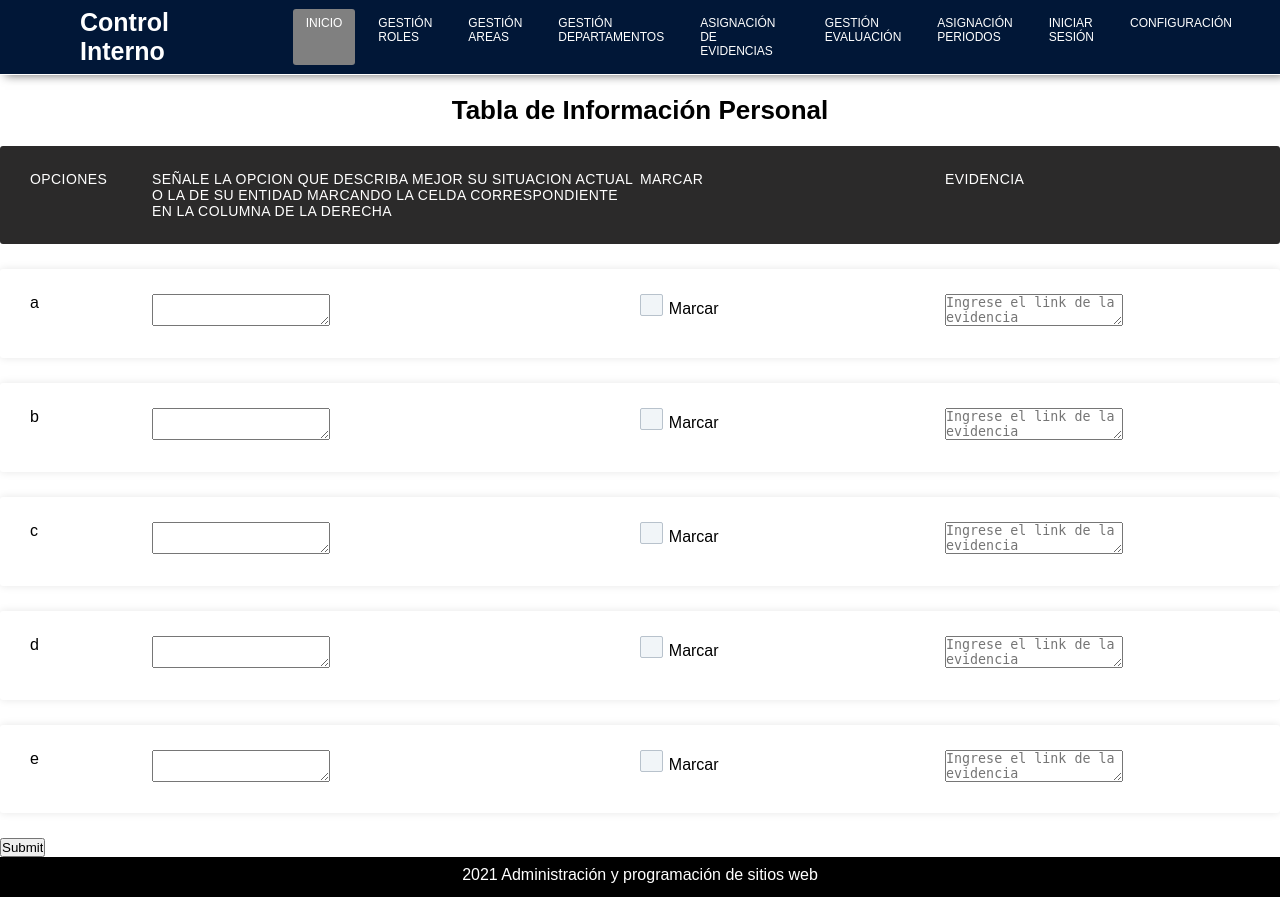
After one commit to AnthonyMora4/Control_Interno, a PHP site: page /Proyecto/responder_evaluacion_view.php in a window 1280 px wide. The commit adds this page. Run offline with PHP 8.4, Linux system fonts and the light colour scheme; some libraries are stand-ins or nearby versions.

Commit message:
Revisa evaluacion UI lista

```diff
--- a/css/estilo_h.css
+++ b/css/estilo_h.css
@@ -29,6 +29,8 @@ body{
     visibility: hidden;
     opacity: 0;
     transition: opacity 1.5s;
+    list-style: none;
+
 }
 
     .submenu li a {
--- a/includes/header.php
+++ b/includes/header.php
@@ -19,8 +19,8 @@
 		<li><a href="#">Asignación de Evidencias</a>
 			<ul class="submenu">
 				<li><a href="#">Crear evaluacion</a></li>
-				<li><a href="#">Responder evaluacion</a></li>
-				<li><a href="#">Revisar Evaluaciones</a></li>
+				<li><a href="responder_evaluacion_view.php">Responder evaluacion</a></li>
+				<li><a href="#">Revisar evaluaciones</a></li>
 			</ul>
 		</li>
 
--- /dev/null
+++ b/responder_evaluacion_view.php
@@ -0,0 +1,59 @@
+<?php include("includes/header.php") ?>
+<link rel="stylesheet" href="css/style.css">
+<link rel="stylesheet" href="css/estilo_checkbox.css">
+<link rel="stylesheet" href="css/estilo_f.css">
+
+<h2>Tabla de Información Personal</h2>
+
+   <ul class="responsive-table">
+     <li class="table-header">
+       <div class="col col-1">Opciones</div>
+       <div class="col col-2">Señale la opcion que describa mejor su situacion actual o la de su entidad marcando la celda correspondiente en la columna de la derecha</div>
+       <div class="col col-3">Marcar</div>
+       <div class="col col-4">Evidencia</div>
+     </li>
+
+     <li class="table-row">
+       <div class="col col-1" data-label="Job Id">a</div>
+       <div class="col col-2" data-label="Customer Name"><textarea name="txt1" id="styled" onfocus="this.value=''; setbg('#e5fff3');" onblur="setbg('white')"></textarea></div>
+       <div class="col col-3" data-label="Payment Status">
+       <label class="b-contain"><span>Marcar</span><input type="checkbox" name="ch1" value="1"><div class="b-input"></div></label>
+       </div>
+       <div class="col col-4" data-label="Amount"><textarea name="txt2" id="styled" onfocus="this.value=''; setbg('#e5fff3');" onblur="setbg('white')"placeholder="Ingrese el link de la evidencia"></textarea></div>
+
+     </li>
+     <li class="table-row">
+       <div class="col col-1" data-label="Job Id">b</div>
+       <div class="col col-2" data-label="Customer Name"><textarea name="txt3" id="styled" onfocus="this.value=''; setbg('#e5fff3');" onblur="setbg('white')"></textarea></div>
+       <div class="col col-3" data-label="Payment Status">
+       <label class="b-contain"><span>Marcar</span><input type="checkbox" name="ch2"  value="1"><div class="b-input"></div></label>
+       </div>
+       <div class="col col-4" data-label="Amount"><textarea name="txt4" id="styled" onfocus="this.value=''; setbg('#e5fff3');" onblur="setbg('white')" placeholder="Ingrese el link de la evidencia"></textarea></div>
+     </li>
+     <li class="table-row">
+       <div class="col col-1" data-label="Job Id">c</div>
+       <div class="col col-2" data-label="Customer Name"><textarea name="txt5" id="styled" onfocus="this.value=''; setbg('#e5fff3');" onblur="setbg('white')"></textarea></div>
+       <div class="col col-3" data-label="Payment Status">
+       <label class="b-contain"><span>Marcar</span><input type="checkbox" name="ch3"  value="1"><div class="b-input"></div></label>
+       </div>
+       <div class="col col-4" data-label="Amount"><textarea name="txt6" id="styled" onfocus="this.value=''; setbg('#e5fff3');" onblur="setbg('white')" placeholder="Ingrese el link de la evidencia"></textarea></div>
+     </li>
+     <li class="table-row">
+       <div class="col col-1" data-label="Job Id">d</div>
+       <div class="col col-2" data-label="Customer Name"><textarea name="txt7" id="styled" onfocus="this.value=''; setbg('#e5fff3');" onblur="setbg('white')" ></textarea></div>
+       <div class="col col-3" data-label="Payment Status">
+       <label class="b-contain"><span>Marcar</span><input type="checkbox" name="ch4"  value="1"><div class="b-input"></div></label>
+       </div>
+       <div class="col col-4" data-label="Amount"><textarea name="txt8" id="styled" onfocus="this.value=''; setbg('#e5fff3');" onblur="setbg('white')" placeholder="Ingrese el link de la evidencia"></textarea></div>
+     </li>
+     <li class="table-row">
+       <div class="col col-1" data-label="Job Id">e</div>
+       <div class="col col-2" data-label="Customer Name"><textarea name="txt9" id="styled" onfocus="this.value=''; setbg('#e5fff3');" onblur="setbg('white')" ></textarea></div>
+       <div class="col col-3" data-label="Payment Status">
+       <label class="b-contain"><span>Marcar</span><input type="checkbox" name="ch5"  value="1"><div class="b-input"></div></label>
+       </div>
+       <div class="col col-4" data-label="Amount"><textarea name="txt10" id="styled" onfocus="this.value=''; setbg('#e5fff3');" onblur="setbg('white')" placeholder="Ingrese el link de la evidencia"></textarea></div>
+     </li>
+     <input type="submit">
+
+<?php include("includes/footer.php") ?>
```
